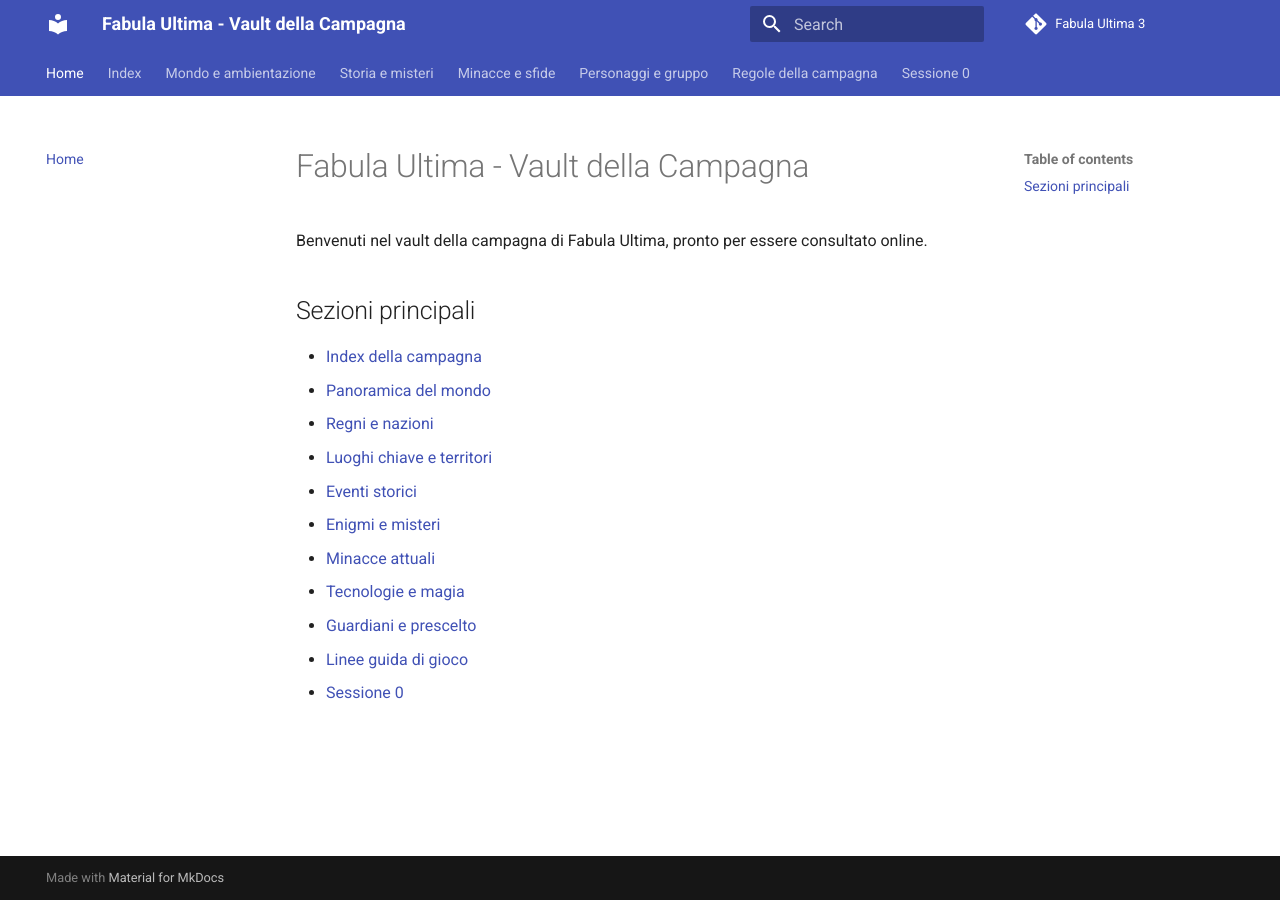
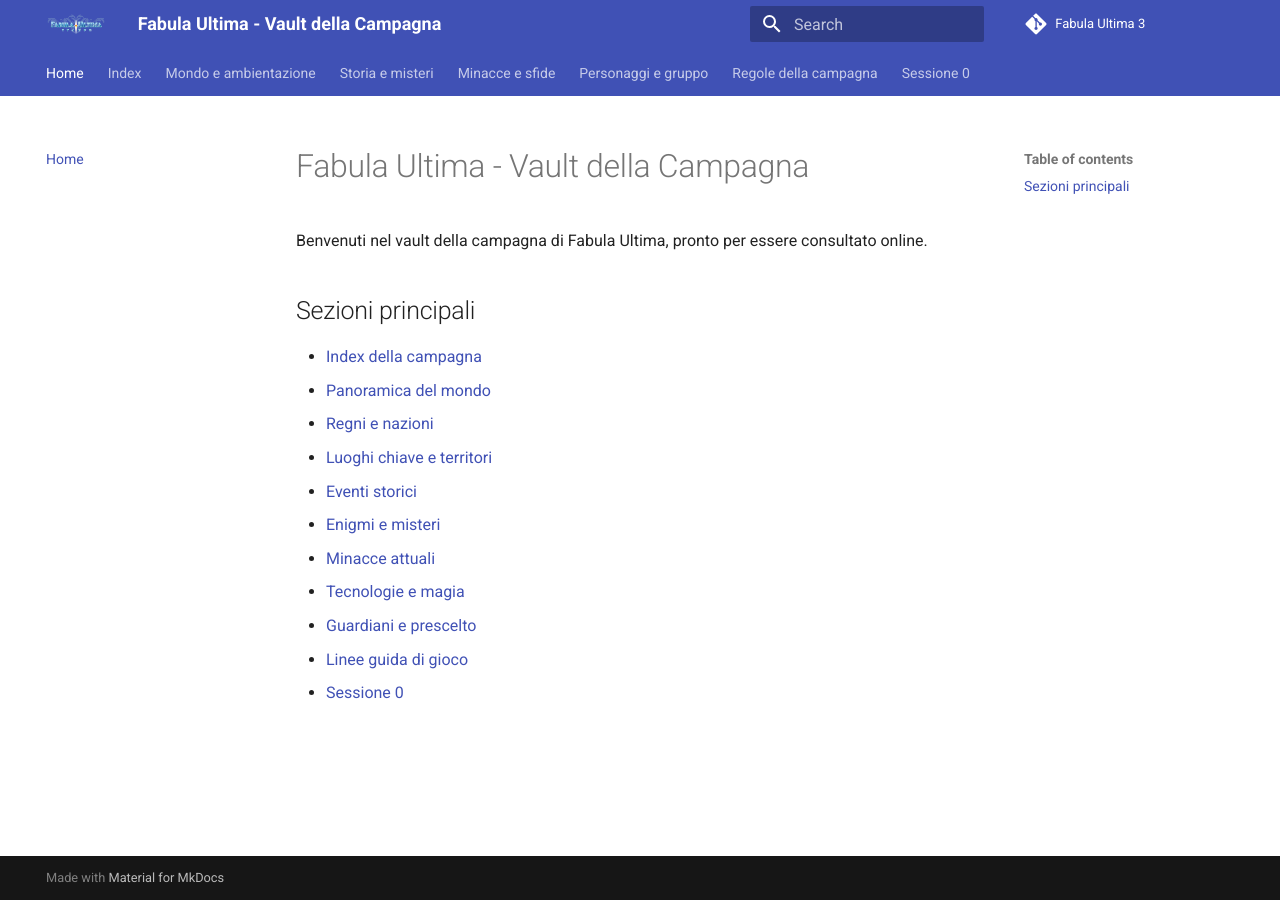
Before and after one commit to emanuelemuzio/fabula-ultima-3, an MkDocs documentation site: the page built from docs/index.md, in a window 1280 px wide. Built offline with MkDocs 1.6.1 and Material for MkDocs 9.7.7, drawn with Linux system fonts in a browser that asks for light colours; comment, search, counter and statistics services are not loaded.

Commit message:
Aggiorna logo header MkDocs

```diff
--- a/mkdocs.yml
+++ b/mkdocs.yml
@@ -31,6 +31,7 @@
 theme:
   name: material
   favicon: favicon.png
+  logo: favicon.png
   features:
     - navigation.tabs
     - navigation.sections
```
